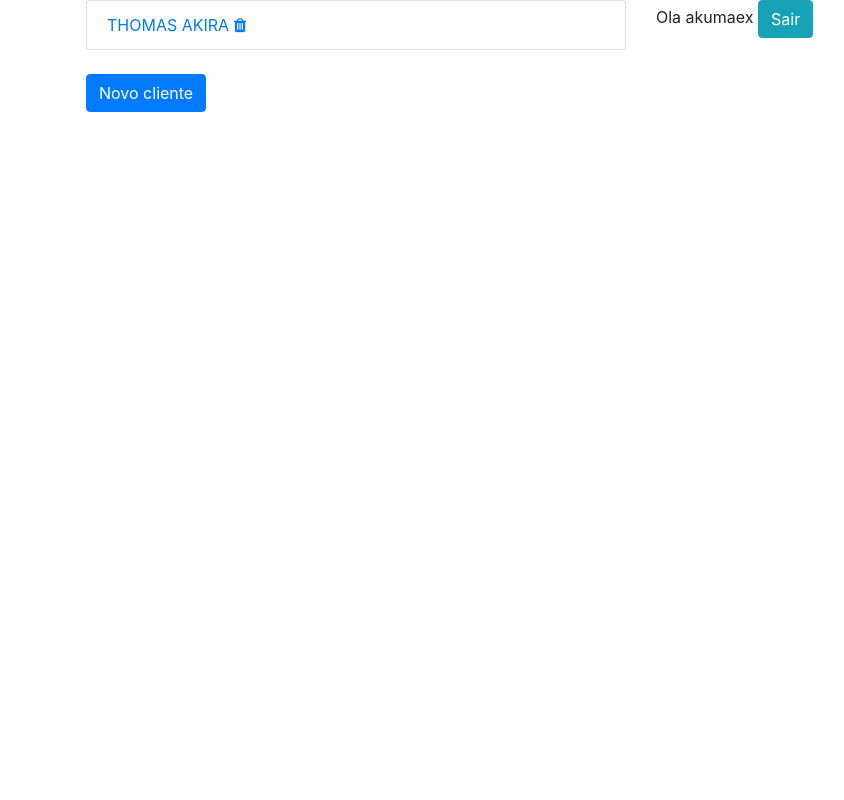
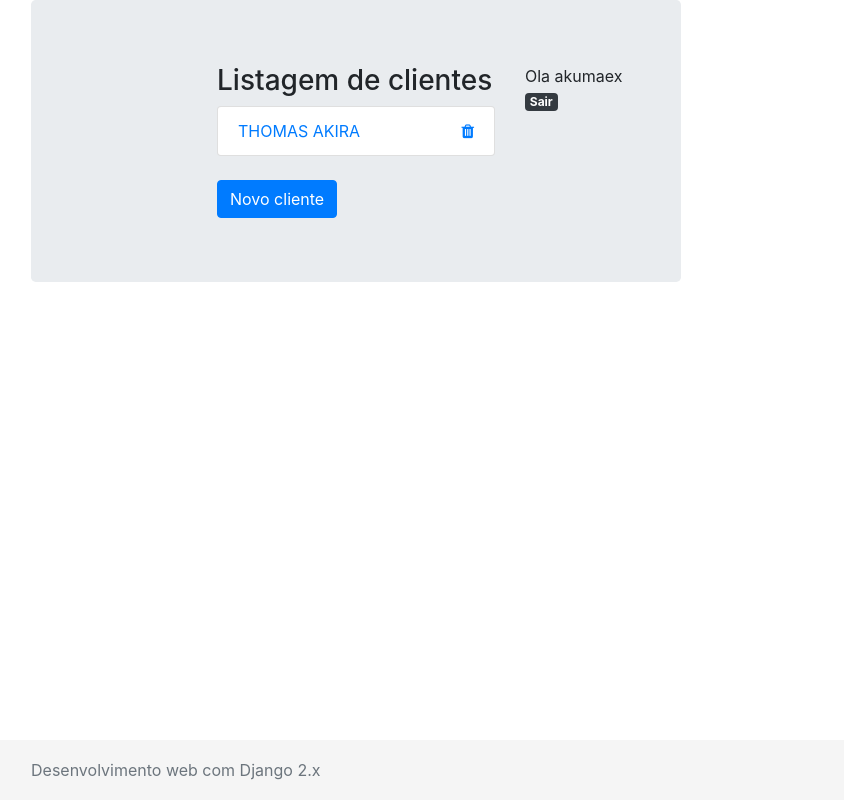
Before and after one commit to AkumaEX/Udemy, a Django app: page /clientes/list/ in a window 1280 px wide. Shown: the whole page, without its empty margins (284-1128 px from the left). Run offline with Django 3.2, Linux system fonts and the light colour scheme; a user stored in the database is signed in; data comes from the database, SQL or seed files in the repository; both versions use the stored data as it was after the commit; some libraries are stand-ins or nearby versions.

Commit message:
36.Finalizando o layout com Bootstrap

```diff
--- a/Desenvolva uma aplicação com Django 2.0 e deploy no Heroku/projetoFinal/gestao_clientes/clientes/templates/person.html
+++ b/Desenvolva uma aplicação com Django 2.0 e deploy no Heroku/projetoFinal/gestao_clientes/clientes/templates/person.html
@@ -10,12 +10,13 @@
         </div>
 
         <div class="col-6">
+            <h3>Listagem de clientes</h3>
             <ul class="list-group">
                 {% for person in persons %}
 
                     <li class="list-group-item">
                         <a href="{% url 'persons_update' person.id %}">{{ person.first_name }}</a>
-                        <a href="{% url 'persons_delete' person.id %}">
+                        <a href="{% url 'persons_delete' person.id %}" class="trash-item">
                             <i class="fa fa-trash" aria-hidden="true"></i>
                         </a>
                     </li>
@@ -30,14 +31,22 @@
 
         <div class="col">
             {% if user.is_authenticated %}
-                <p>Ola {{ user.username }} <a href="{% url 'logout' %}" class="btn btn-info">Sair</a></p>
+                <p>Ola {{ user.username }}
+                    <a href="{% url 'logout' %}">
+                        <span class="badge badge-dark">Sair</span>
+                    </a>
+                </p>
             {% endif %}
 
         </div>
     </div>
 
+{% endblock %}
 
-
-
-
+{% block footer %}
+    <footer class="footer">
+      <div class="container">
+        <span class="text-muted">Desenvolvimento web com Django 2.x</span>
+      </div>
+    </footer>
 {% endblock %}
--- /dev/null
+++ b/Desenvolva uma aplicação com Django 2.0 e deploy no Heroku/projetoFinal/gestao_clientes/statics/sticky-footer.css
@@ -0,0 +1,28 @@
+/* Sticky footer styles
+-------------------------------------------------- */
+html {
+  position: relative;
+  min-height: 100%;
+}
+body {
+  margin-bottom: 60px; /* Margin bottom by footer height */
+}
+.footer {
+  position: absolute;
+  bottom: 0;
+  width: 100%;
+  height: 60px; /* Set the fixed height of the footer here */
+  line-height: 60px; /* Vertically center the text there */
+  background-color: #f5f5f5;
+}
+
+
+/* Custom page CSS
+-------------------------------------------------- */
+/* Not required for template or sticky footer method. */
+
+.container {
+  width: auto;
+  max-width: 680px;
+  padding: 0 15px;
+}
--- /dev/null
+++ b/Desenvolva uma aplicação com Django 2.0 e deploy no Heroku/projetoFinal/gestao_clientes/statics/style.css
@@ -0,0 +1,3 @@
+.trash-item {
+    float: right;
+}
--- a/Desenvolva uma aplicação com Django 2.0 e deploy no Heroku/projetoFinal/gestao_clientes/templates/base.html
+++ b/Desenvolva uma aplicação com Django 2.0 e deploy no Heroku/projetoFinal/gestao_clientes/templates/base.html
@@ -1,3 +1,4 @@
+{% load static %}
 <!doctype html>
 <html lang="en">
 <head>
@@ -7,14 +8,22 @@
     <meta http-equiv="X-UA-Compatible" content="ie=edge">
     <link rel="stylesheet" href="https://stackpath.bootstrapcdn.com/bootstrap/4.1.2/css/bootstrap.min.css">
     <link rel="stylesheet" href="https://stackpath.bootstrapcdn.com/font-awesome/4.7.0/css/font-awesome.min.css">
+    <link rel="stylesheet" href="{% static 'sticky-footer.css' %}">
+    <link rel="stylesheet" href="{% static 'style.css' %}">
     <title>{% block title %}{% endblock %}</title>
 </head>
 <body>
 
     <div class="container">
-        {% block main %}
-        {% endblock %}
+        <div class="jumbotron">
+            {% block main %}
+            {% endblock %}
+        </div>
+
     </div>
+
+    {% block footer %}
+    {% endblock %}
 
 </body>
 </html>
```
Also changed, not shown: Desenvolva uma aplicação com Django 2.0 e deploy no Heroku/projetoFinal/gestao_clientes/clientes/templates/person_form.html (+6 -6 lines), Desenvolva uma aplicação com Django 2.0 e deploy no Heroku/projetoFinal/gestao_clientes/gestao_clientes/settings.py (+6 -2 lines), Desenvolva uma aplicação com Django 2.0 e deploy no Heroku/projetoFinal/gestao_clientes/home/templates/home.html (+8 -0 lines), Desenvolva uma aplicação com Django 2.0 e deploy no Heroku/projetoFinal/gestao_clientes/templates/registration/login.html (+8 -0 lines), Desenvolva uma aplicação com Django 2.0 e deploy no Heroku/projetoFinal/gestao_clientes/db.sqlite3.
